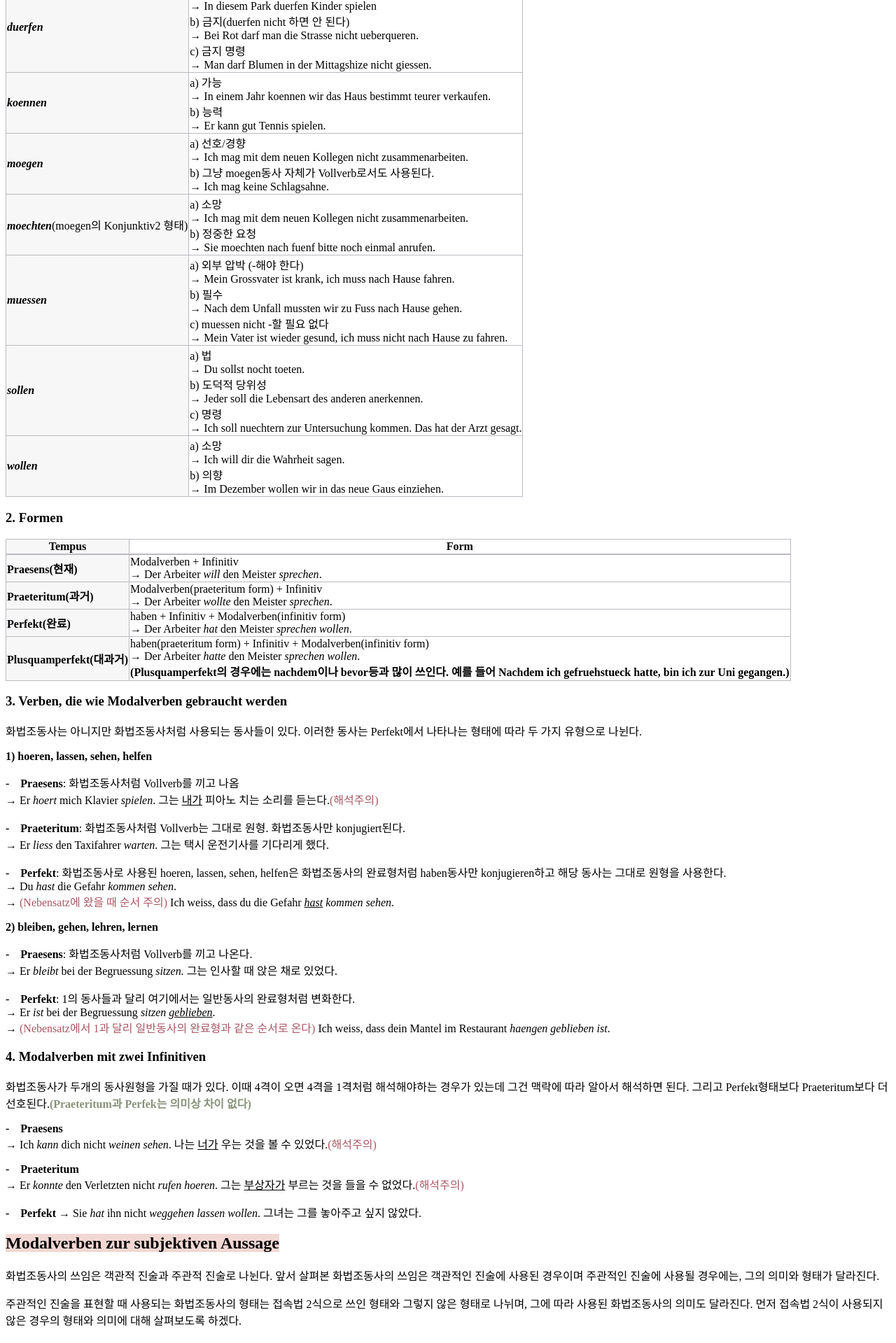
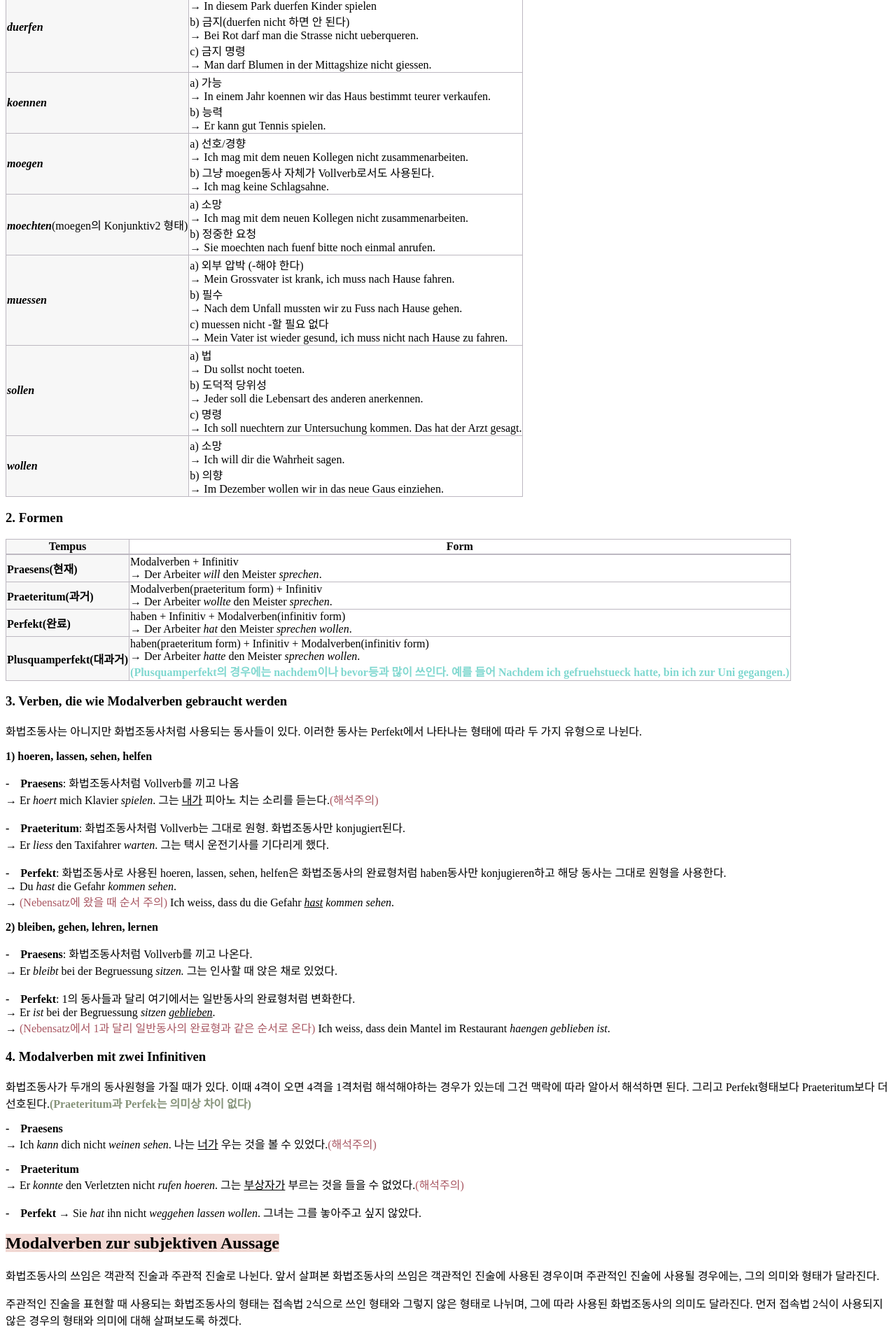
Before and after one commit to finddme/finddme.github.io, a Jekyll site: the page built from _posts/2021-01-24-DeutschGrammtik.md, in a window 1280 px wide. Shown: the part 713-2632 px from the top of the page at 70% size. Built offline with Jekyll 4.4.1, drawn with Linux system fonts in a browser that asks for light colours.

Commit message:
Update 2021-01-24-DeutschGrammtik.md

```diff
--- a/_posts/2021-01-24-DeutschGrammtik.md
+++ b/_posts/2021-01-24-DeutschGrammtik.md
@@ -85,7 +85,7 @@ Modalverben(화법조동사)는 행동의 태도를 나타내주는 동사라서
        <tr><td class="line3"><strong>Praesens(현재)</strong></td><td class="line">Modalverben + Infinitiv<br> → Der Arbeiter <em>will</em> den Meister <em>sprechen</em>.</td></tr>
        <tr><td class="line3"><strong>Praeteritum(과거)</strong></td><td class="line">Modalverben(praeteritum form) + Infinitiv<br> → Der Arbeiter <em>wollte</em> den Meister <em>sprechen</em>.</td></tr>
        <tr><td class="line3"><strong>Perfekt(완료)</strong></td><td class="line">haben + Infinitiv + Modalverben(infinitiv form)<br> → Der Arbeiter <em>hat</em> den Meister <em>sprechen wollen</em>.</td></tr>
-       <tr><td class="line3"><strong>Plusquamperfekt(대과거)</strong></td><td class="line">haben(praeteritum form) + Infinitiv + Modalverben(infinitiv form)<br> → Der Arbeiter <em>hatte</em> den Meister <em>sprechen wollen</em>.<br> <span style="color:##81D8D0; font-weight: bold;">(Plusquamperfekt의 경우에는 nachdem이나 bevor등과 많이 쓰인다. 예를 들어 Nachdem ich gefruehstueck hatte, bin ich zur Uni gegangen.)</span>
+       <tr><td class="line3"><strong>Plusquamperfekt(대과거)</strong></td><td class="line">haben(praeteritum form) + Infinitiv + Modalverben(infinitiv form)<br> → Der Arbeiter <em>hatte</em> den Meister <em>sprechen wollen</em>.<br> <span style="color:#81D8D0; font-weight: bold;">(Plusquamperfekt의 경우에는 nachdem이나 bevor등과 많이 쓰인다. 예를 들어 Nachdem ich gefruehstueck hatte, bin ich zur Uni gegangen.)</span>
 </td></tr>
    </table>
  </body>
```
